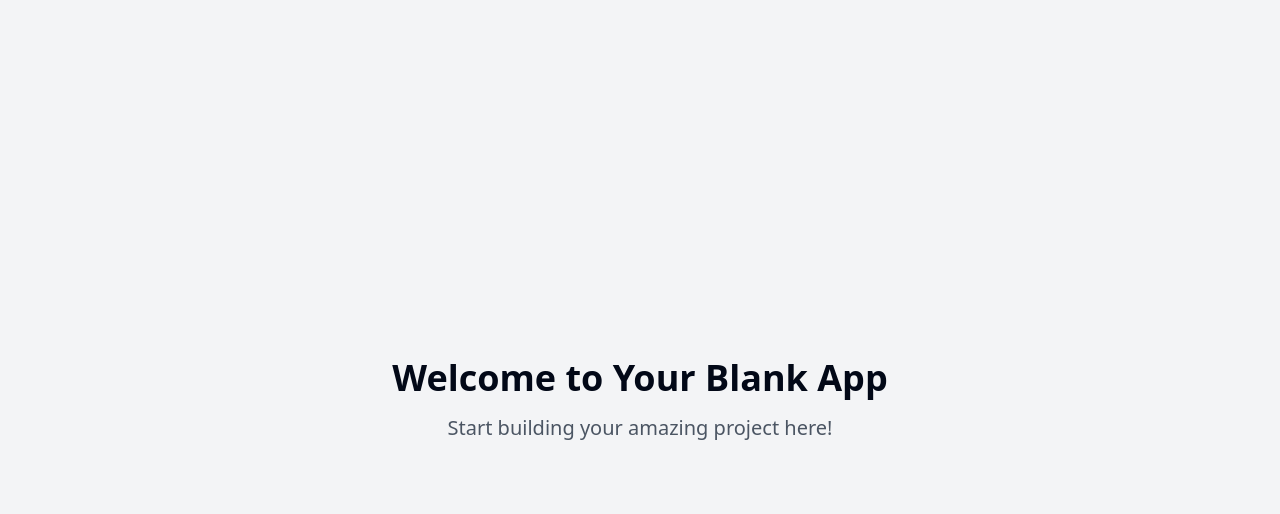
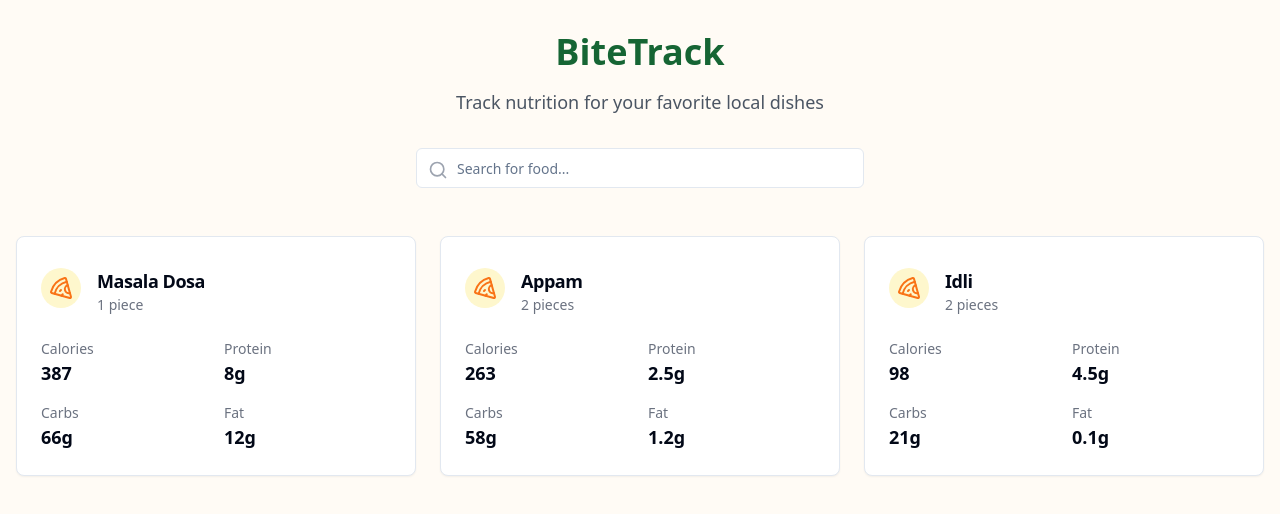
Before and after one commit to Arjju-n/bite-track-local-eats, a React (Vite) app: page / in a window 1280 px wide. Shown: the top 514 px of the page. Built offline with nearby package versions, Linux system fonts and the light colour scheme.

Commit message:
Add initial BiteTrack app
Implement the basic structure for the BiteTrack application, including initial components and setup.

```diff
--- /dev/null
+++ b/src/components/FoodCard.tsx
@@ -0,0 +1,46 @@
+
+import { Card, CardContent, CardHeader, CardTitle } from "@/components/ui/card";
+import { FoodItem } from "@/types/food";
+import { Pizza } from "lucide-react";
+
+interface FoodCardProps {
+  food: FoodItem;
+}
+
+const FoodCard = ({ food }: FoodCardProps) => {
+  return (
+    <Card className="hover:shadow-lg transition-shadow">
+      <CardHeader className="flex flex-row items-center gap-4">
+        <div className="p-2 bg-accent rounded-full">
+          <Pizza className="h-6 w-6 text-primary" />
+        </div>
+        <div>
+          <CardTitle className="text-lg">{food.name}</CardTitle>
+          <p className="text-sm text-gray-500">{food.servingSize}</p>
+        </div>
+      </CardHeader>
+      <CardContent>
+        <div className="grid grid-cols-2 gap-4">
+          <div>
+            <p className="text-sm font-medium text-gray-500">Calories</p>
+            <p className="text-lg font-semibold">{food.nutrition.calories}</p>
+          </div>
+          <div>
+            <p className="text-sm font-medium text-gray-500">Protein</p>
+            <p className="text-lg font-semibold">{food.nutrition.protein}g</p>
+          </div>
+          <div>
+            <p className="text-sm font-medium text-gray-500">Carbs</p>
+            <p className="text-lg font-semibold">{food.nutrition.carbs}g</p>
+          </div>
+          <div>
+            <p className="text-sm font-medium text-gray-500">Fat</p>
+            <p className="text-lg font-semibold">{food.nutrition.fat}g</p>
+          </div>
+        </div>
+      </CardContent>
+    </Card>
+  );
+};
+
+export default FoodCard;
--- /dev/null
+++ b/src/data/foodItems.ts
@@ -0,0 +1,47 @@
+
+import { FoodItem } from "@/types/food";
+
+export const foodItems: FoodItem[] = [
+  {
+    id: "1",
+    name: "Masala Dosa",
+    description: "Crispy rice crepe filled with spiced potato mixture",
+    category: "Breakfast",
+    servingSize: "1 piece",
+    nutrition: {
+      calories: 387,
+      protein: 8,
+      carbs: 66,
+      fat: 12,
+      fiber: 4.2,
+    },
+  },
+  {
+    id: "2",
+    name: "Appam",
+    description: "Lacy rice pancake with crispy edges and soft center",
+    category: "Breakfast",
+    servingSize: "2 pieces",
+    nutrition: {
+      calories: 263,
+      protein: 2.5,
+      carbs: 58,
+      fat: 1.2,
+      fiber: 0.8,
+    },
+  },
+  {
+    id: "3",
+    name: "Idli",
+    description: "Steamed rice and lentil cakes",
+    category: "Breakfast",
+    servingSize: "2 pieces",
+    nutrition: {
+      calories: 98,
+      protein: 4.5,
+      carbs: 21,
+      fat: 0.1,
+      fiber: 1.2,
+    },
+  },
+];
--- a/src/pages/Index.tsx
+++ b/src/pages/Index.tsx
@@ -1,11 +1,43 @@
-// Update this page (the content is just a fallback if you fail to update the page)
+
+import { Input } from "@/components/ui/input";
+import { foodItems } from "@/data/foodItems";
+import { useState } from "react";
+import FoodCard from "@/components/FoodCard";
+import { Search } from "lucide-react";
 
 const Index = () => {
+  const [searchQuery, setSearchQuery] = useState("");
+
+  const filteredFoods = foodItems.filter((food) =>
+    food.name.toLowerCase().includes(searchQuery.toLowerCase())
+  );
+
   return (
-    <div className="min-h-screen flex items-center justify-center bg-gray-100">
-      <div className="text-center">
-        <h1 className="text-4xl font-bold mb-4">Welcome to Your Blank App</h1>
-        <p className="text-xl text-gray-600">Start building your amazing project here!</p>
+    <div className="min-h-screen bg-[#FFFBF5]">
+      <div className="container mx-auto px-4 py-8">
+        <div className="text-center mb-12">
+          <h1 className="text-4xl font-bold text-secondary mb-4">BiteTrack</h1>
+          <p className="text-lg text-gray-600 mb-8">
+            Track nutrition for your favorite local dishes
+          </p>
+
+          <div className="relative max-w-md mx-auto mb-12">
+            <Search className="absolute left-3 top-3 h-5 w-5 text-gray-400" />
+            <Input
+              type="text"
+              placeholder="Search for food..."
+              value={searchQuery}
+              onChange={(e) => setSearchQuery(e.target.value)}
+              className="pl-10 bg-white"
+            />
+          </div>
+        </div>
+
+        <div className="grid grid-cols-1 md:grid-cols-2 lg:grid-cols-3 gap-6">
+          {filteredFoods.map((food) => (
+            <FoodCard key={food.id} food={food} />
+          ))}
+        </div>
       </div>
     </div>
   );
--- /dev/null
+++ b/src/types/food.ts
@@ -0,0 +1,17 @@
+
+export interface NutritionInfo {
+  calories: number;
+  protein: number;
+  carbs: number;
+  fat: number;
+  fiber: number;
+}
+
+export interface FoodItem {
+  id: string;
+  name: string;
+  description: string;
+  category: string;
+  nutrition: NutritionInfo;
+  servingSize: string;
+}
--- a/tailwind.config.ts
+++ b/tailwind.config.ts
@@ -1,3 +1,4 @@
+
 import type { Config } from "tailwindcss";
 
 export default {
@@ -12,85 +13,53 @@ export default {
   theme: {
     container: {
       center: true,
-			padding: '2rem',
+      padding: "2rem",
       screens: {
-				'2xl': '1400px'
-			}
+        "2xl": "1400px",
+      },
     },
     extend: {
       colors: {
-				border: 'hsl(var(--border))',
-				input: 'hsl(var(--input))',
-				ring: 'hsl(var(--ring))',
-				background: 'hsl(var(--background))',
-				foreground: 'hsl(var(--foreground))',
+        border: "hsl(var(--border))",
+        input: "hsl(var(--input))",
+        ring: "hsl(var(--ring))",
+        background: "hsl(var(--background))",
+        foreground: "hsl(var(--foreground))",
         primary: {
-					DEFAULT: 'hsl(var(--primary))',
-					foreground: 'hsl(var(--primary-foreground))'
+          DEFAULT: "#F97316",
+          foreground: "#FFFFFF",
         },
         secondary: {
-					DEFAULT: 'hsl(var(--secondary))',
-					foreground: 'hsl(var(--secondary-foreground))'
+          DEFAULT: "#166534",
+          foreground: "#FFFFFF",
+        },
+        accent: {
+          DEFAULT: "#FEF7CD",
+          foreground: "#1F2937",
         },
         destructive: {
-					DEFAULT: 'hsl(var(--destructive))',
-					foreground: 'hsl(var(--destructive-foreground))'
+          DEFAULT: "hsl(var(--destructive))",
+          foreground: "hsl(var(--destructive-foreground))",
         },
         muted: {
-					DEFAULT: 'hsl(var(--muted))',
-					foreground: 'hsl(var(--muted-foreground))'
-				},
-				accent: {
-					DEFAULT: 'hsl(var(--accent))',
-					foreground: 'hsl(var(--accent-foreground))'
+          DEFAULT: "hsl(var(--muted))",
+          foreground: "hsl(var(--muted-foreground))",
         },
         popover: {
-					DEFAULT: 'hsl(var(--popover))',
-					foreground: 'hsl(var(--popover-foreground))'
+          DEFAULT: "hsl(var(--popover))",
+          foreground: "hsl(var(--popover-foreground))",
         },
         card: {
-					DEFAULT: 'hsl(var(--card))',
-					foreground: 'hsl(var(--card-foreground))'
+          DEFAULT: "hsl(var(--card))",
+          foreground: "hsl(var(--card-foreground))",
         },
-				sidebar: {
-					DEFAULT: 'hsl(var(--sidebar-background))',
-					foreground: 'hsl(var(--sidebar-foreground))',
-					primary: 'hsl(var(--sidebar-primary))',
-					'primary-foreground': 'hsl(var(--sidebar-primary-foreground))',
-					accent: 'hsl(var(--sidebar-accent))',
-					'accent-foreground': 'hsl(var(--sidebar-accent-foreground))',
-					border: 'hsl(var(--sidebar-border))',
-					ring: 'hsl(var(--sidebar-ring))'
-				}
       },
       borderRadius: {
-				lg: 'var(--radius)',
-				md: 'calc(var(--radius) - 2px)',
-				sm: 'calc(var(--radius) - 4px)'
+        lg: "var(--radius)",
+        md: "calc(var(--radius) - 2px)",
+        sm: "calc(var(--radius) - 4px)",
       },
-			keyframes: {
-				'accordion-down': {
-					from: {
-						height: '0'
     },
-					to: {
-						height: 'var(--radix-accordion-content-height)'
-					}
-				},
-				'accordion-up': {
-					from: {
-						height: 'var(--radix-accordion-content-height)'
-					},
-					to: {
-						height: '0'
-					}
-				}
-			},
-			animation: {
-				'accordion-down': 'accordion-down 0.2s ease-out',
-				'accordion-up': 'accordion-up 0.2s ease-out'
-			}
-		}
   },
   plugins: [require("tailwindcss-animate")],
 } satisfies Config;
```
Lines whose indentation alone changed are shown as unchanged.
